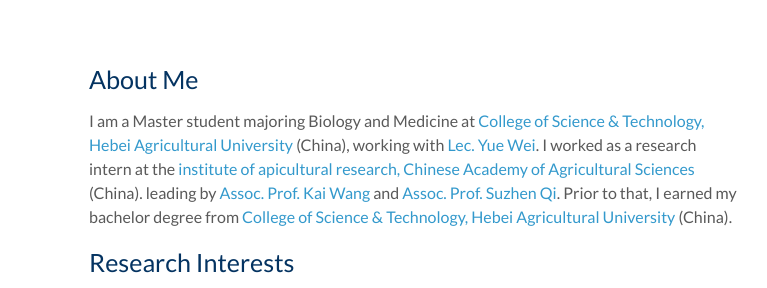
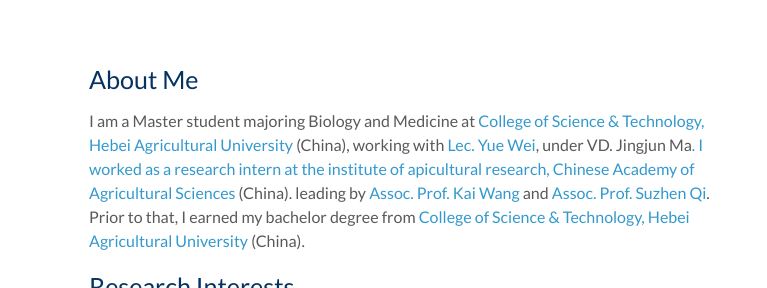
Before and after one commit to john4real-swap/john4real-swap.github.io, a plain HTML site: page index.html in a window 1280 px wide. Shown: the top 288 px of the page, 381-1148 px from the left. Drawn offline with Linux system fonts and the light colour scheme; a script that the page names is missing; a web font is replaced by a local one.

Commit message:
Update index.html

```diff
--- a/index.html
+++ b/index.html
@@ -71,7 +71,7 @@
 
       <h2 id="about-me">About Me</h2>
 
-<p>I am a Master student majoring Biology and Medicine at <a href="https://english.hebau.edu.cn/"> College of Science & Technology, Hebei Agricultural University</a> (China), working with <a href="https://ligong-bh.hebau.edu.cn/info/1048/2226.htm">Lec. Yue Wei</a>.
+<p>I am a Master student majoring Biology and Medicine at <a href="https://english.hebau.edu.cn/"> College of Science & Technology, Hebei Agricultural University</a> (China), working with <a href="https://ligong-bh.hebau.edu.cn/info/1048/2226.htm">Lec. Yue Wei</a>, under VD. Jingjun Ma<a href="https://ligong-bh.hebau.edu.cn/info/1048/2212.htm">.
   I worked as a research intern at the <a href="https://iar.caas.cn/">  institute of apicultural research, Chinese Academy of Agricultural Sciences</a> (China). leading by <a href="https://iar.caas.cn/yjsjy/dsdw/sssds/2e7164b297da4b32abe88a5d1db5c849.htm">Assoc. Prof. Kai Wang</a> and <a href="https://iar.caas.cn/yjsjy/dsdw/sssds/6c818b6b17b0469e8a36422e5403bdd0.htm">Assoc. Prof. Suzhen Qi</a>.
   Prior to that, I earned my bachelor degree from <a href="https://english.hebau.edu.cn/"> College of Science & Technology, Hebei Agricultural University</a> (China).
 </p>
```
